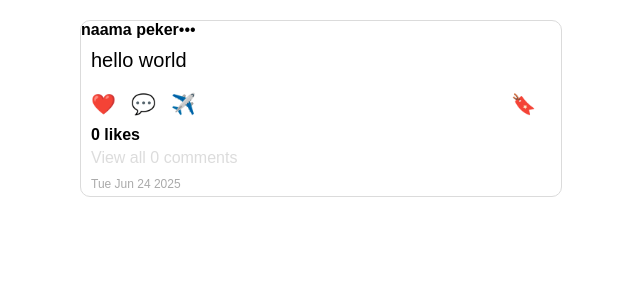
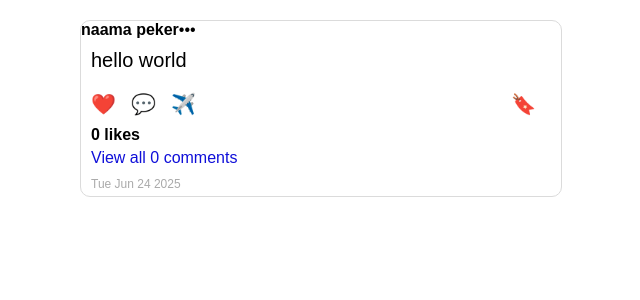
Before and after one commit to NaamaPeker/KeremNet, a React (Create React App) app in the folder my-app/: page / in a window 1280 px wide. Shown: the top 300 px of the page, without its empty margins (319-959 px from the left). Built offline with nearby package versions, Linux system fonts and the light colour scheme.

Commit message:
changed color of view comments

```diff
--- a/my-app/src/post.css
+++ b/my-app/src/post.css
@@ -38,7 +38,7 @@
 }
 
 .view-comments {
-  color: #dbdbdbfa;
+  color: #0f0fd9;
   cursor: pointer;
 }
 
```
